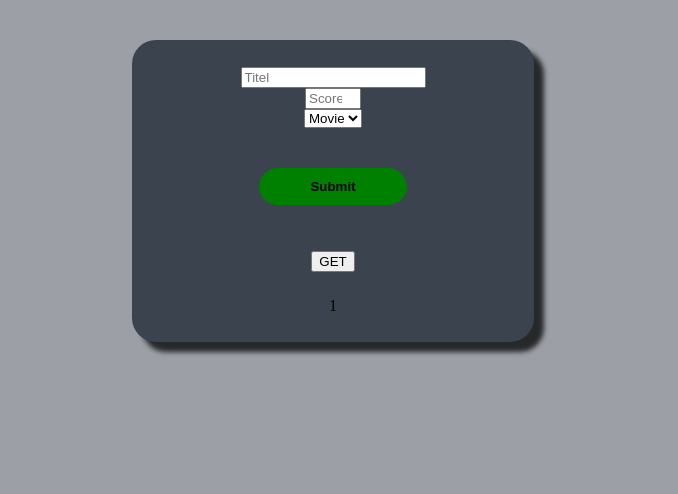
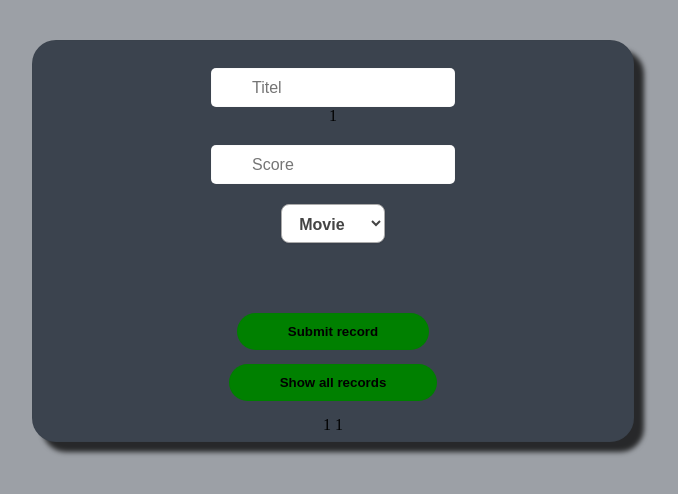
Before and after one commit to KeepBreakin/php-intro, a PHP site: page /setup.php in a window 1280 px wide. Shown: the top 494 px of the page, without its empty margins (307-985 px from the left). Run offline with PHP 8.4, Linux system fonts and the light colour scheme; the visitor is signed in with stand-in values (Sample User, id 1).

Commit message:
ex1 almost done

```diff
--- a/movies.css
+++ b/movies.css
@@ -5,31 +5,65 @@ body {
 }
 
 .container {
-    width: 400px;
-    height: 300px;
+  width: 600px;
+  height: 400px;
   background-color: #3b434e;
   margin: 40px auto;
   text-align: center;
   border-radius: 1.5em;
   display: flex;
   flex-direction: column;
-    justify-content: space-evenly;
+  justify-content: space-around;
   border: 1px solid rgba(0, 0, 0, 0.02);
   -webkit-box-shadow: 10px 10px 5px 0px rgba(0, 0, 0, 0.75);
   -moz-box-shadow: 10px 10px 5px 0px rgba(0, 0, 0, 0.75);
   box-shadow: 10px 10px 5px 0px rgba(0, 0, 0, 0.75);
-
 }
 
-
-
+input[type="text"],
+[type="number"] {
+ margin-top: 20px;
+  height: 35px;
+  width: 200px;
+  font-size: 16px;
+  background-color: #fff;
+  padding-left: 40px;
+  border-radius: 5px;
+  border: 1px solid rgba(0, 0, 0, 0.02);
+  outline: none;
+}
 .btn-submit {
   background-color: green;
   border: none;
   padding: 10px 50px 10px 50px;
-    margin: 40px 0px 20px 0px;
   font-weight: bold;
   border: 1px solid rgba(0, 0, 0, 0.02);
   border-radius: 20px;
-    cursor:pointer;
+  cursor: pointer;
+  margin-top: 50px;
 }
+
+.btn-get {
+  background-color: green;
+  border: none;
+  padding: 10px 50px 10px 50px;
+  font-weight: bold;
+  border: 1px solid rgba(0, 0, 0, 0.02);
+  border-radius: 20px;
+  cursor: pointer;
+}
+
+.soort {
+  margin: 20px 0px 20px 0px;
+  font-size: 16px;
+  font-family: sans-serif;
+  font-weight: 700;
+  color: #444;
+  line-height: 1.3;
+  padding: 0.6em 1.4em 0.5em 0.8em;
+  box-sizing: border-box;
+  border: 1px solid #aaa;
+  box-shadow: 0 1px 0 1px rgba(0, 0, 0, 0.04);
+  border-radius: 0.5em;
+  background-color: #fff;
+}
--- a/setup.php
+++ b/setup.php
@@ -1,19 +1,20 @@
 <?php
 session_start();
+// connection DB
+require_once('dbconnect.php');
 
-require_once('dbconnect.php');
+//Put in variable what user has posted (title,score,soort)
 if (isset($_POST['submit'])) {
     $titel = $_POST['titel'];
     $score = $_POST['score'];
     $soort = $_POST['soort'];
-    $user_id = $_POST['user_id'];
 
 
-
+    //if fields empty show errorMsg through SESSION otherwise execute QUERY
     if (empty($titel) || empty($score) || empty($soort)) {
         $_SESSION['emptyFields'] = 'There are some empty fields';
     } else {
-        $sql = "INSERT INTO Top (titel,score,soort) VALUES (:titel, :score, :soort)";
+        $sql = "INSERT INTO Top (titel,score,soort) VALUES (:titel,:score, :soort)";
 
         $stmt = $pdo->prepare($sql);
 
@@ -21,12 +22,18 @@ if (isset($_POST['submit'])) {
         $stmt->bindvalue('score', $score);
         $stmt->bindvalue('soort', $soort);
 
+
         $stmt->execute();
 
         if ($stmt) {
-            echo 'NICE!';
+            $_SESSION['addRecord'] = 'Record succesfully submitted';
+            $capnum = 0;
+            $capnum++;
+            $_SESSION['capnum'] = $capnum;
         }
     }
+
+
 }
 
 ?>
@@ -48,30 +55,40 @@ if (isset($_POST['submit'])) {
     <div class="container">
         <form method="post" action="setup.php">
             <div class="form-input"><input type="text" name="titel" placeholder="Titel" /> </div>
+            <?php if (isset($_SESSION['capnum'])) {
+            echo $_SESSION['capnum'];
+        } ?>
             <div class="form-input"><input type="number" name="score" placeholder="Score" min=0 max=10 /> </div>
-            <div class="form-input"><select name="soort">
+            <div class="form-input"><select name="soort" class="soort">
                     <option value="Movie">Movie</option>
                     <option value="Show">Show</option>
-
                 </select></div>
-                <div class="form-input"><input type="hidden" name="user_id" /> </div>
-            <button type="submit" name="submit" class="btn-submit">Submit</button>
+            <div class="form-input"><input type="hidden" name="userId" /> </div>
+            <button type="submit" name="submit" class="btn-submit">Submit record</button>
 
         </form>
 
         <form action="result.php" method="get">
-        <button type="submit" name="submit" class="btn-get">GET</button>
+            <button type="submit" name="submit" class="btn-get">Show all records</button>
 
-</form>
+        </form>
 
         <?php
         if (isset($_SESSION['emptyFields'])) {
 
             echo $_SESSION['emptyFields'];
             ?>
-            <?php
-            session_destroy();
-        } ?>
+        <?php
+
+    } ?>
+        <?php if (isset($_SESSION['addRecord'])) {
+            echo $_SESSION['addRecord'];
+        }
+        session_destroy();
+        ?>
+
+
+
     </div>
 
 </body>
```
Also changed, not shown: result.css (+6 -17 lines), result.php (+11 -7 lines). Lines whose indentation alone changed are shown as unchanged.
